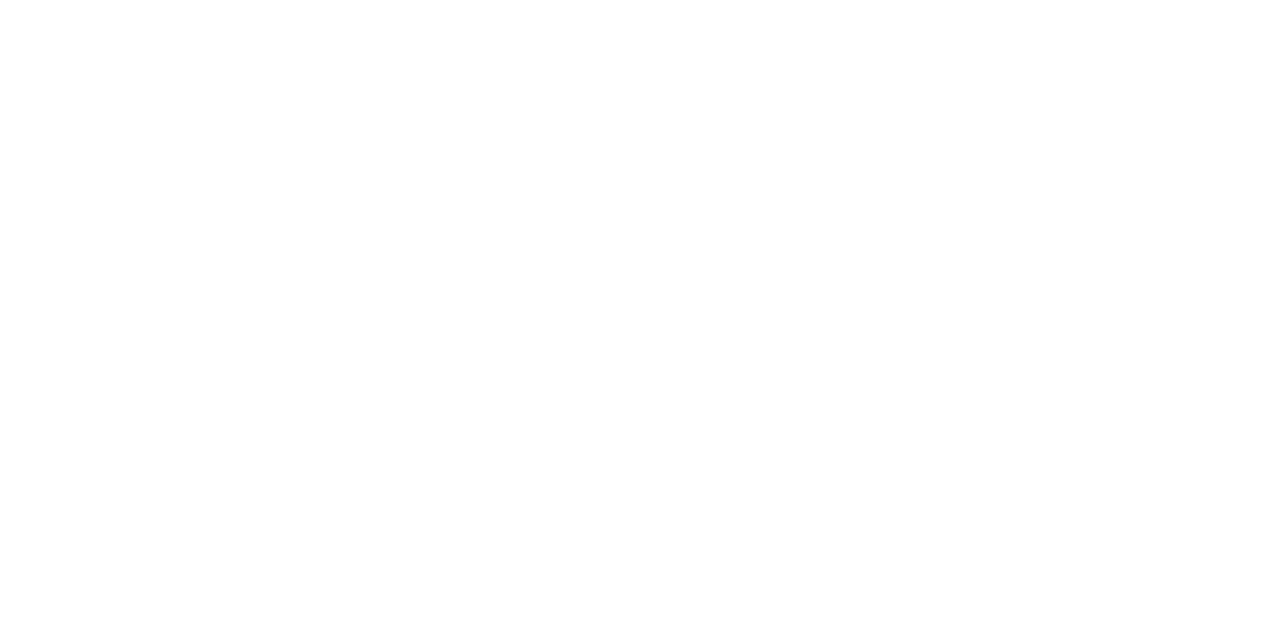
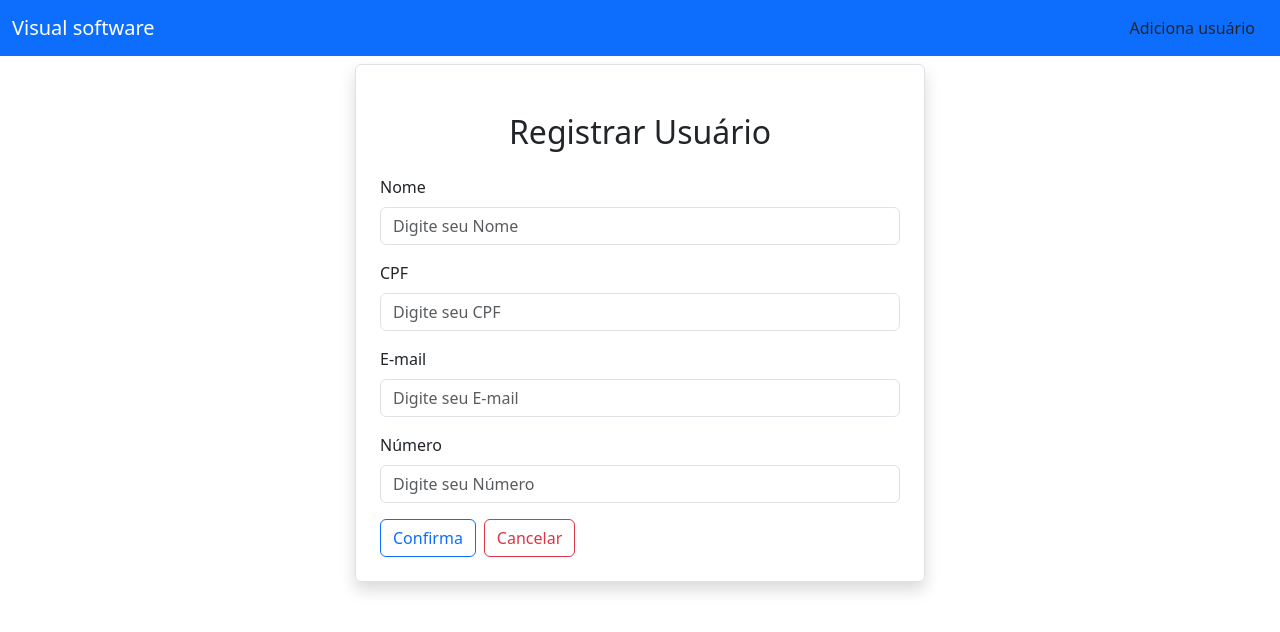
Before and after one commit to EversonSoucek/visual-processoseletivoFrontEnd, a React (Create React App) app: page /adicionausuario in a window 1280 px wide. Before the commit this address had no page. Shown: the top 632 px of the page. Built offline with nearby package versions, Linux system fonts and the light colour scheme.

Commit message:
feat: Adiciona registrar novo usuário

```diff
--- a/src/App.js
+++ b/src/App.js
@@ -2,12 +2,14 @@
 import { BrowserRouter as Router, Routes, Route } from "react-router-dom";
 import "../node_modules/bootstrap/dist/css/bootstrap.min.css"
 import PaginaHome from "./pages/PaginaHome";
+import PaginaAdicionaUsuario from "./pages/PaginaAdicionaUsuario";
 
 function App() {
   return (
     <Router>
       <Routes>
-        <Route exact path="/" element={<PaginaHome/>}/>
+        <Route exact path="/" element={<PaginaHome />} />
+        <Route exact path="/adicionausuario" element={<PaginaAdicionaUsuario />} />
       </Routes>
     </Router>
   );
--- /dev/null
+++ b/src/components/Form.js
@@ -0,0 +1,47 @@
+import axios from 'axios';
+import React, { useState } from 'react'
+import { Link, useNavigate } from 'react-router-dom';
+import Input from './Input';
+
+export default function Form() {
+    let navegar = useNavigate();
+    const [usuario, setUsuario] = useState({
+        nome: "",
+        cpf: "",
+        email: "",
+        numero: 0
+    });
+
+    const AomudarInput = (e) => {
+        setUsuario({ ...usuario, [e.target.name]: e.target.value });
+    };
+
+    const Aosubmeter = async (e) => {
+        e.preventDefault();
+        await axios.post("http://localhost:3500/", usuario);
+        navegar("/");
+    };
+
+    return (
+        <div className="container">
+            <div className="row">
+                <div className="col-md-6 offset-md-3 border rounded p-4 mt-2 shadow">
+                    <h2 className="text-center m-4">Registrar Usuário</h2>
+
+                    <form onSubmit={(e) => Aosubmeter(e)}>
+                        <Input nome={"nome"} tipo={"text"} onChange={(e) => AomudarInput(e)}>Nome</Input>
+                        <Input nome={"cpf"} tipo={"text"} onChange={(e) => AomudarInput(e)}>CPF</Input>
+                        <Input nome={"email"} tipo={"text"} onChange={(e) => AomudarInput(e) }>E-mail</Input>
+                        <Input nome={"numero"} tipo={"number"} onChange={(e) => AomudarInput(e) }>Número</Input>
+                        <button type="submit" className="btn btn-outline-primary">
+                            Confirma
+                        </button>
+                        <Link className="btn btn-outline-danger mx-2" to="/">
+                            Cancelar
+                        </Link>
+                    </form>
+                </div>
+            </div>
+        </div>
+    )
+}
--- /dev/null
+++ b/src/components/Input.js
@@ -0,0 +1,22 @@
+import React from 'react'
+
+export default function Input({ children, tipo, nome, onChange }) {
+
+    const handleChange = (e) => {
+        onChange(e)
+    }
+
+    return (
+        <div className="mb-3">
+            <label htmlFor={nome} className="form-label">{children}</label>
+            <input
+                type={tipo}
+                className="form-control"
+                placeholder={`Digite seu ${children}`}
+                name={nome}
+                onChange={handleChange}
+                required={true}
+            />
+        </div>
+    )
+}
--- /dev/null
+++ b/src/pages/PaginaAdicionaUsuario.js
@@ -0,0 +1,13 @@
+import React from 'react'
+import Cabecalho from '../components/Cabecalho'
+import Form from '../components/Form'
+
+export default function PaginaAdicionaUsuario() {
+    return (
+        <>
+            <Cabecalho />
+            <Form/>
+        </>
+
+    )
+}
```
